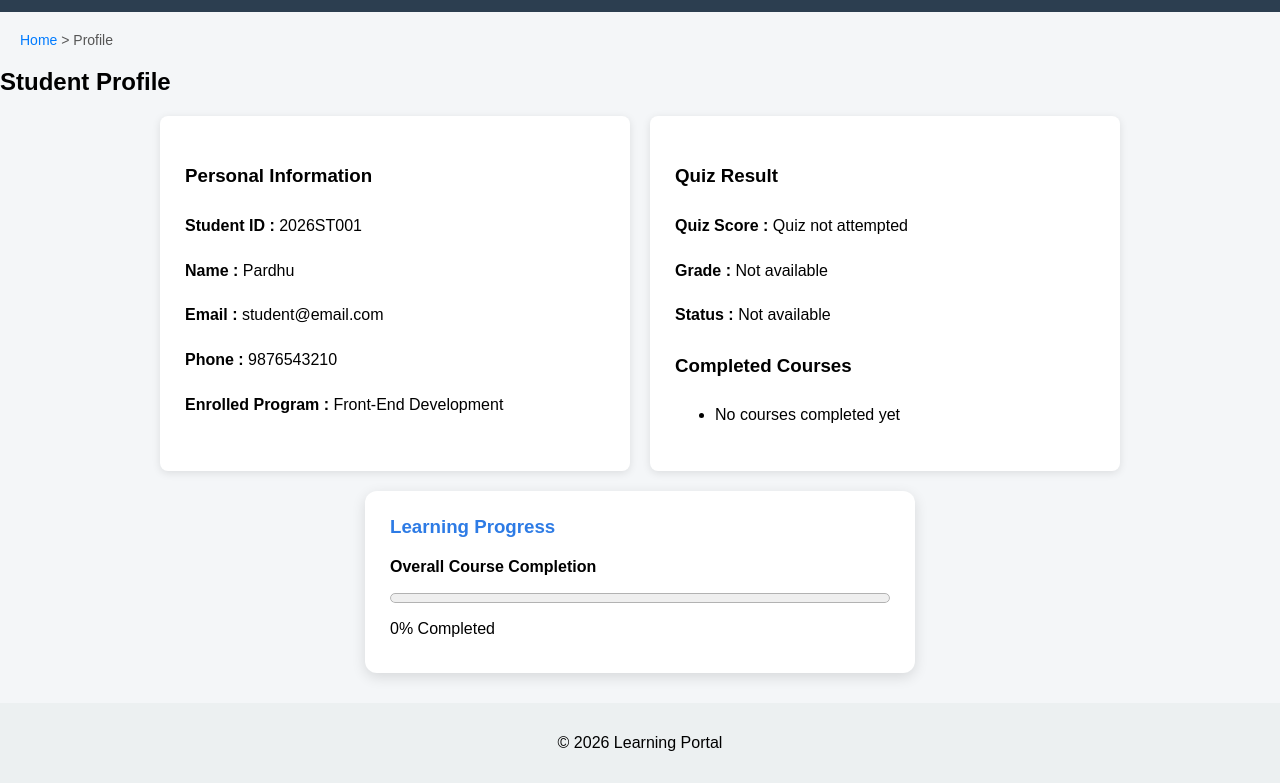
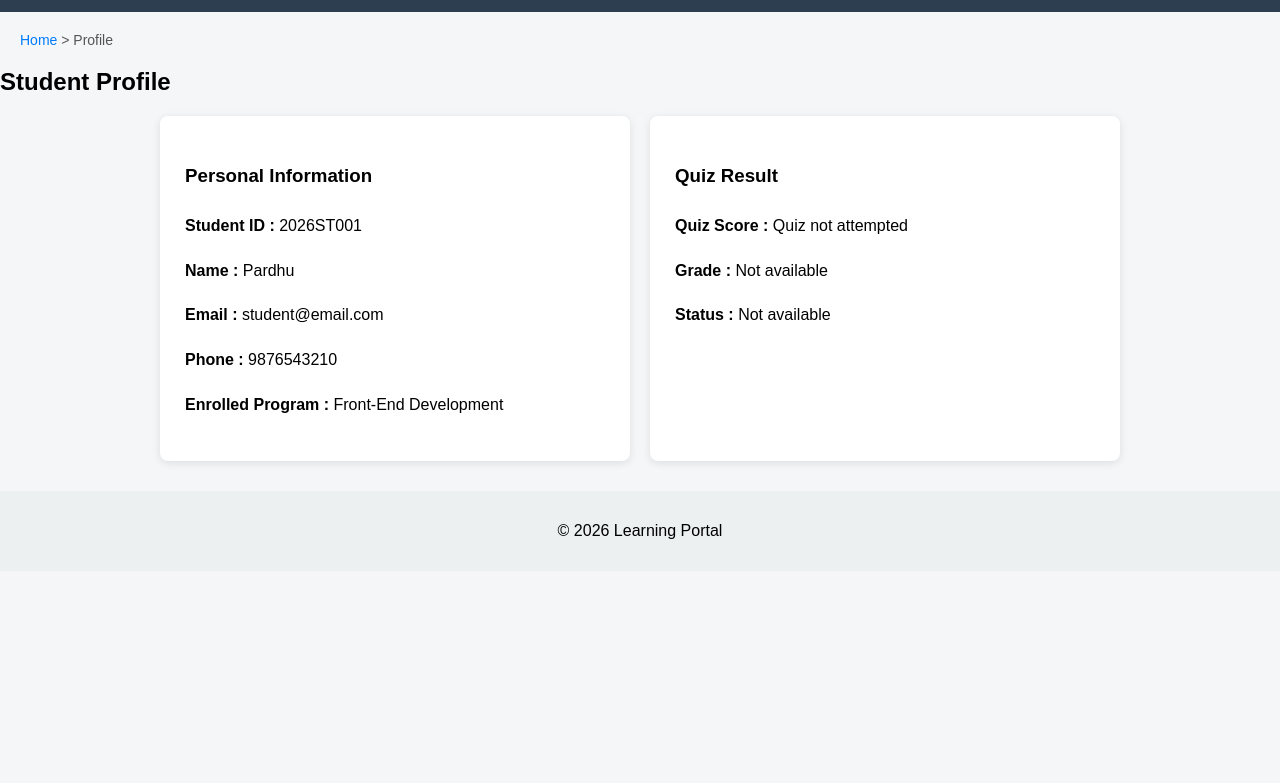
Before and after one commit to Pardhu465/Pradhasaradhi_.NetFSD_upGrad_B1_Python, a website: page E_Learning_Platform_Frontend/Profile.html in a window 1280 px wide. Shown: the part 114-897 px from the top of the page. After the commit the page ends 800 px from the top, so only its background shows below. Drawn offline with Linux system fonts and the light colour scheme.

```diff
--- a/Profile.html
+++ b/E_Learning_Platform_Frontend/Profile.html
@@ -49,18 +49,9 @@
 <p><strong>Grade :</strong> <span id="grade"></span></p>
 <p><strong>Status :</strong> <span id="status"></span></p>
 
-<h3>Completed Courses</h3>
 
-<ul class="completed-courses" id="completedCoursesList">
-  <li>No courses completed yet</li>
-</ul>
-</div>
 
-</div>
-<div class="progress-card">
-    <h3>Learning Progress</h3>
-    <div id="progressSection"></div>
-  </div>
+
 
 </main>
 
```
Also changed, not shown: E_Learning_Platform_Frontend/Course.js (renamed from Course.js), E_Learning_Platform_Frontend/Courses.html (renamed from Courses.html), E_Learning_Platform_Frontend/Dashboard.html (renamed from Dashboard.html), E_Learning_Platform_Frontend/Quiz.html (renamed from Quiz.html), E_Learning_Platform_Frontend/data.js (renamed from data.js), E_Learning_Platform_Frontend/package.json (renamed from package.json), E_Learning_Platform_Frontend/profile.js (renamed from profile.js), E_Learning_Platform_Frontend/quiz.js (renamed from quiz.js), E_Learning_Platform_Frontend/quizLogic.js (renamed from quizLogic.js), E_Learning_Platform_Frontend/quizLogic.test.js (renamed from quizLogic.test.js), E_Learning_Platform_Frontend/style.css (renamed from style.css), 4 other files.
